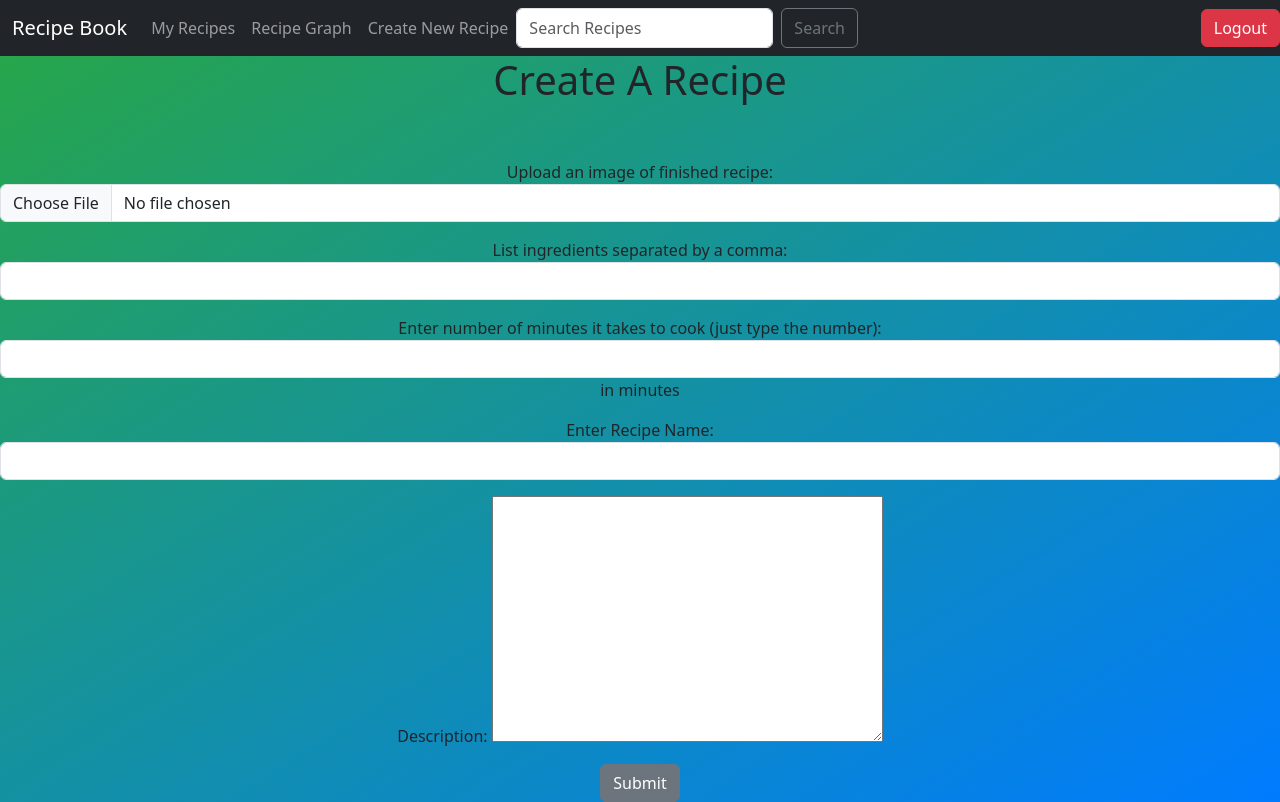
After one commit to sanimations/recipe-app, a Django app: page /create_recipe in a window 1280 px wide. The commit adds this page. Run offline with Django 4.2, Linux system fonts and the light colour scheme.

Commit message:
Added a working Create Recipe page

```diff
--- a/recipes/forms.py
+++ b/recipes/forms.py
@@ -10,6 +10,8 @@
 
 
 from django import forms
+from django.forms import ModelForm
+from .models import Recipe
 
 
 CHART__CHOICES = (
@@ -24,3 +26,21 @@
     recipe_name= forms.CharField(max_length=100)
     ingredients= forms.CharField(max_length=300)
     chart_type= forms.ChoiceField(choices=CHART__CHOICES)
+
+class CreateRecipeForm(ModelForm):
+    class Meta:
+        model = Recipe
+        fields = {'name', 'ingredients', 'cooking_time', 'description', 'pic'}
+        labels = {
+            'name': 'Enter Recipe Name',
+            'ingredients': 'List ingredients separated by a comma',
+            'cooking_time': 'Enter number of minutes it takes to cook (just type the number)',
+            'pic': 'Upload an image of finished recipe',
+        }
+
+        widgets = {
+            'name': forms.TextInput(attrs={'class':'form-control'}),
+            'ingredients': forms.TextInput(attrs={'class':'form-control'}),
+            'cooking_time': forms.TextInput(attrs={'class':'form-control'}),
+            'pic': forms.FileInput(attrs={'class':'form-control'}),
+        }
--- /dev/null
+++ b/recipes/templates/recipes/create_recipe.html
@@ -0,0 +1,28 @@
+<!DOCTYPE html>
+<html lang="en">
+  {% load static %}
+  <head>
+    <meta charset="UTF-8" />
+    <meta name="viewport" content="width=device-width, initial-scale=1.0" />
+    <title>Create Recipe Page</title>
+    <link rel="stylesheet" href="{% static 'recipes/css/style.css' %}" />
+    <script src="{% static 'recipes/js/home.js' %}" defer></script>
+  </head>
+  {% include './navbar.html' %}
+
+  <body>
+    <center>
+      <h1>Create A Recipe</h1>
+      <br /><br />
+      {% if submitted %} Your Recipe was Created! {% else %}
+
+      <form action="" method="POST">
+        {% csrf_token %} {{ form.as_p }}
+
+        <input type="submit" value="Submit" class="btn btn-secondary" />
+      </form>
+
+      {% endif %}
+    </center>
+  </body>
+</html>
--- a/recipes/templates/recipes/navbar.html
+++ b/recipes/templates/recipes/navbar.html
@@ -38,6 +38,12 @@
             >
           </li>
 
+          <li class="nav-item">
+            <a class="nav-link" href="{% url 'recipes:create-recipe' %}"
+              >Create New Recipe</a
+            >
+          </li>
+
           <form
             class="d-flex"
             method="POST"
--- a/recipes/urls.py
+++ b/recipes/urls.py
@@ -1,8 +1,5 @@
 from django.urls import path
-from .views import home
-from .views import RecipeListView, RecipeDetailView
-from .views import search_recipes
-from .views import graph_recipes
+from .views import home, RecipeListView, RecipeDetailView, search_recipes, graph_recipes, create_recipe
 
 app_name = 'recipes'
 
@@ -12,4 +9,5 @@
    path('list/<pk>', RecipeDetailView.as_view(), name='detail'),
    path('search_recipes', search_recipes, name='search-rec'),
    path('graph_recipes', graph_recipes, name='graph-recipes'),
+   path('create_recipe', create_recipe, name='create-recipe')
 ]
--- a/recipes/views.py
+++ b/recipes/views.py
@@ -2,9 +2,11 @@
 from django.views.generic import ListView, DetailView   #to display lists and details
 from .models import Recipe                #to access Recipe model
 from django.contrib.auth.mixins import LoginRequiredMixin   #to protect class-based view
-from .forms import RecipesSearchForm
+from .forms import RecipesSearchForm, CreateRecipeForm
 import pandas as pd
+from django.http import HttpResponseRedirect
 from .utils import get_recipename_from_id, get_chart
+
 
 
 class RecipeListView(LoginRequiredMixin, ListView):            #class-based view
@@ -14,6 +16,23 @@
 class RecipeDetailView(LoginRequiredMixin, DetailView):
     model = Recipe
     detail = 'recipes/recipe_detail.html'
+
+def create_recipe(request):
+    submitted = False
+    if request.method == "POST":
+        form = CreateRecipeForm(request.POST)
+        if form.is_valid():
+            form.save()
+            return HttpResponseRedirect('/create_recipe?submitted=True')
+
+    else:
+        form = CreateRecipeForm
+        if 'submitted' in request.GET:
+            submitted = True
+
+
+
+    return render(request, 'recipes/create_recipe.html', {'form': form, 'submitted': submitted})
 
 def home(request):
    return render(request, 'recipes/recipes_home.html')
```
